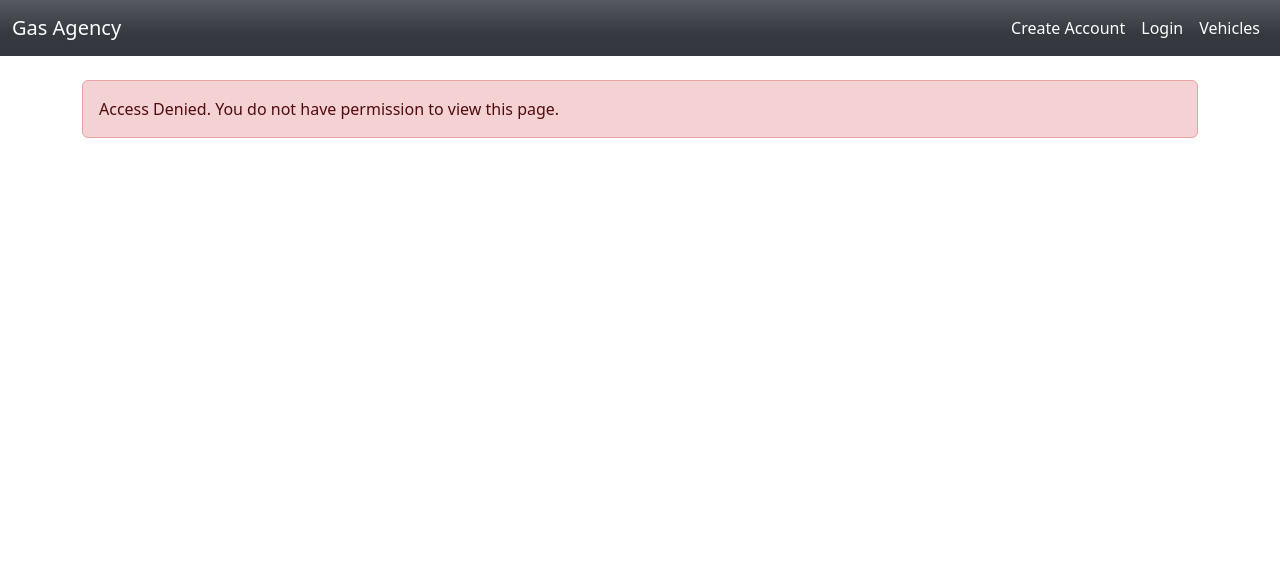
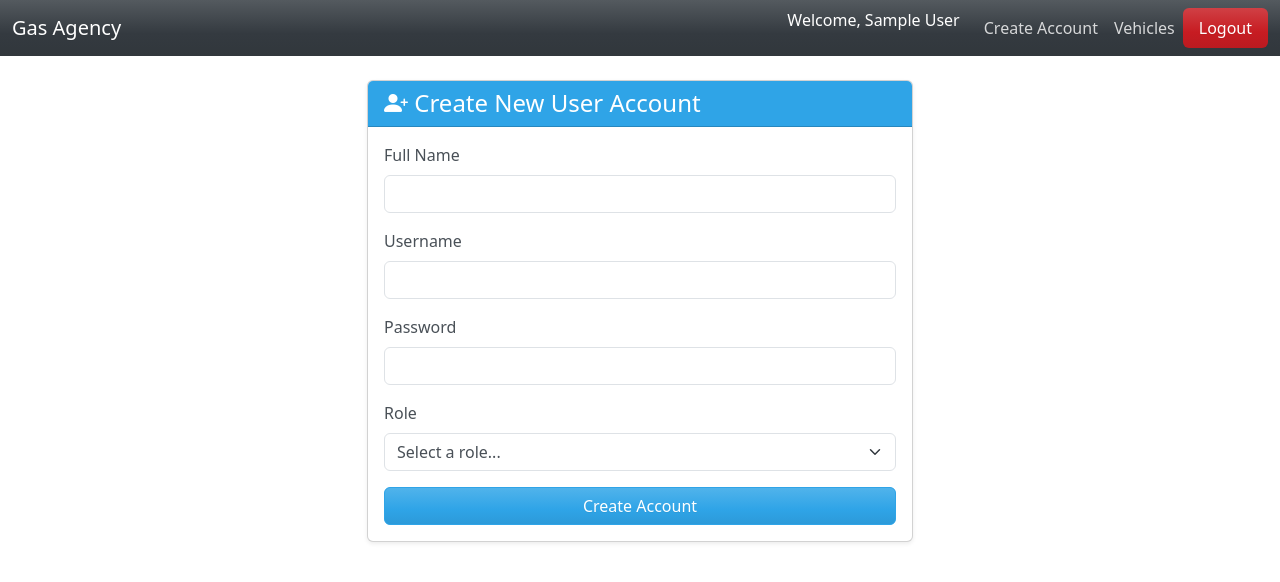
Before and after one commit to adityabhave525/gas-agency-bookkeep, a PHP site: page /owner/create_account.php in a window 1280 px wide. Shown: the top 582 px of the page. Run offline with PHP 8.4, Linux system fonts and the light colour scheme; the visitor is signed in with stand-in values (Sample User, id 1); tables that the repository leaves empty hold one stand-in row (values such as "Sample post").

Commit message:
header + logout

```diff
--- a/partials/header.php
+++ b/partials/header.php
@@ -1,3 +1,8 @@
+<?php
+if (session_status() === PHP_SESSION_NONE) {
+    session_start();
+}
+?>
 <!DOCTYPE html>
 <html lang="en">
 
@@ -19,16 +24,31 @@
             </button>
             <div class="collapse navbar-collapse" id="navbarNav">
                 <ul class="navbar-nav ms-auto">
-                    <!-- We will add more links here later, like a logout button -->
+
+                    <?php if (isset($_SESSION['user_role_name']) && $_SESSION['user_role_name'] === 'Owner'): ?>
+
                         <li class="nav-item">
-                        <a class="nav-link active" href="/owner/create_account.php">Create Account</a>
+                            <span class="navbar-text text-white me-3">
+                                Welcome, <?php echo htmlspecialchars($_SESSION['user_full_name']); ?>
+                            </span>
                         </li>
                         <li class="nav-item">
-                        <a class="nav-link active" href="/owner/login.php">Login</a>
+                            <a class="nav-link" href="/owner/create_account.php">Create Account</a>
                         </li>
                         <li class="nav-item">
-                        <a class="nav-link active" href="/owner/vehicles.php">Vehicles</a>
+                            <a class="nav-link" href="/owner/vehicles.php">Vehicles</a>
                         </li>
+                        <li class="nav-item">
+                            <a class="nav-link btn btn-danger text-white px-3" href="/owner/logout.php">Logout</a>
+                        </li>
+
+                    <?php else: ?>
+
+                        <li class="nav-item">
+                            <a class="nav-link" href="/owner/login.php">Login</a>
+                        </li>
+
+                    <?php endif; ?>
                 </ul>
             </div>
         </div>
```
Also changed, not shown: owner/logout.php (added, +30 -0 lines). Lines whose indentation alone changed are shown as unchanged.
